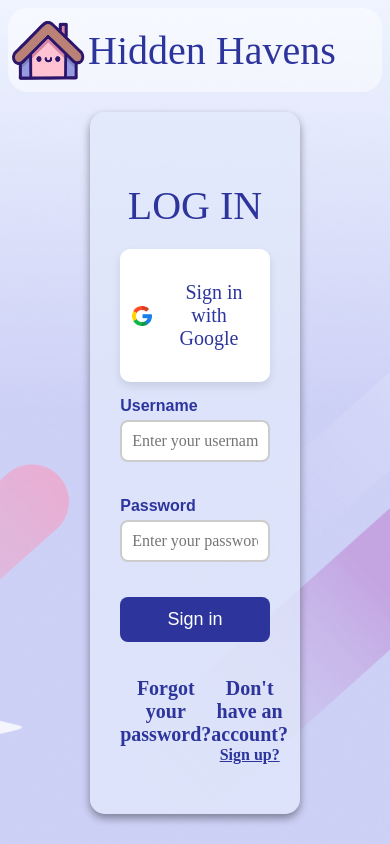
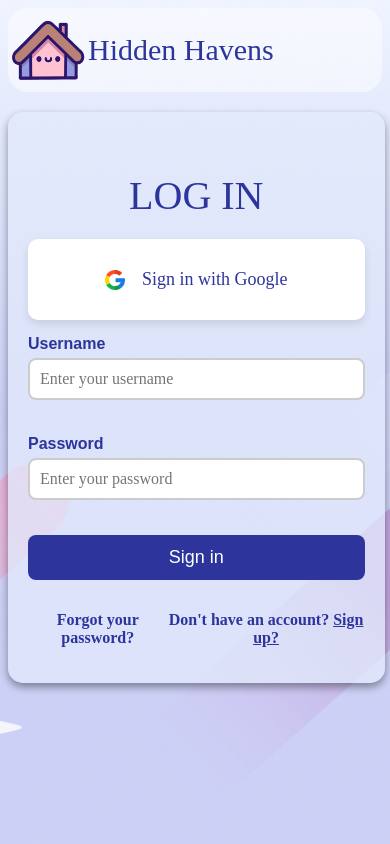
Before and after one commit to ashbrooke8/SlayTheChange, a PHP site: page /login.html in a window 390 px wide. Run offline with PHP 8.4, Linux system fonts and the light colour scheme; some web fonts are replaced.

Commit message:
iqwudrhwieugu

```diff
--- a/css/login.css
+++ b/css/login.css
@@ -221,16 +221,18 @@ label {
 }
 
 @media only screen and (max-width: 750px) {
-    h1 {
-      font-size: 50px;
+    #site-name {
+      font-size: 30px;
     }
 
-    p {
-      font-size: 20px;
-    }
 
     .login-button,
     .login-button:hover {
       font-size: 15px;
     }
+
+    form {
+        width: 90%;
+        padding: 20px;
+    }
   }
```
Also changed, not shown: css/signup.css (+8 -2 lines).
